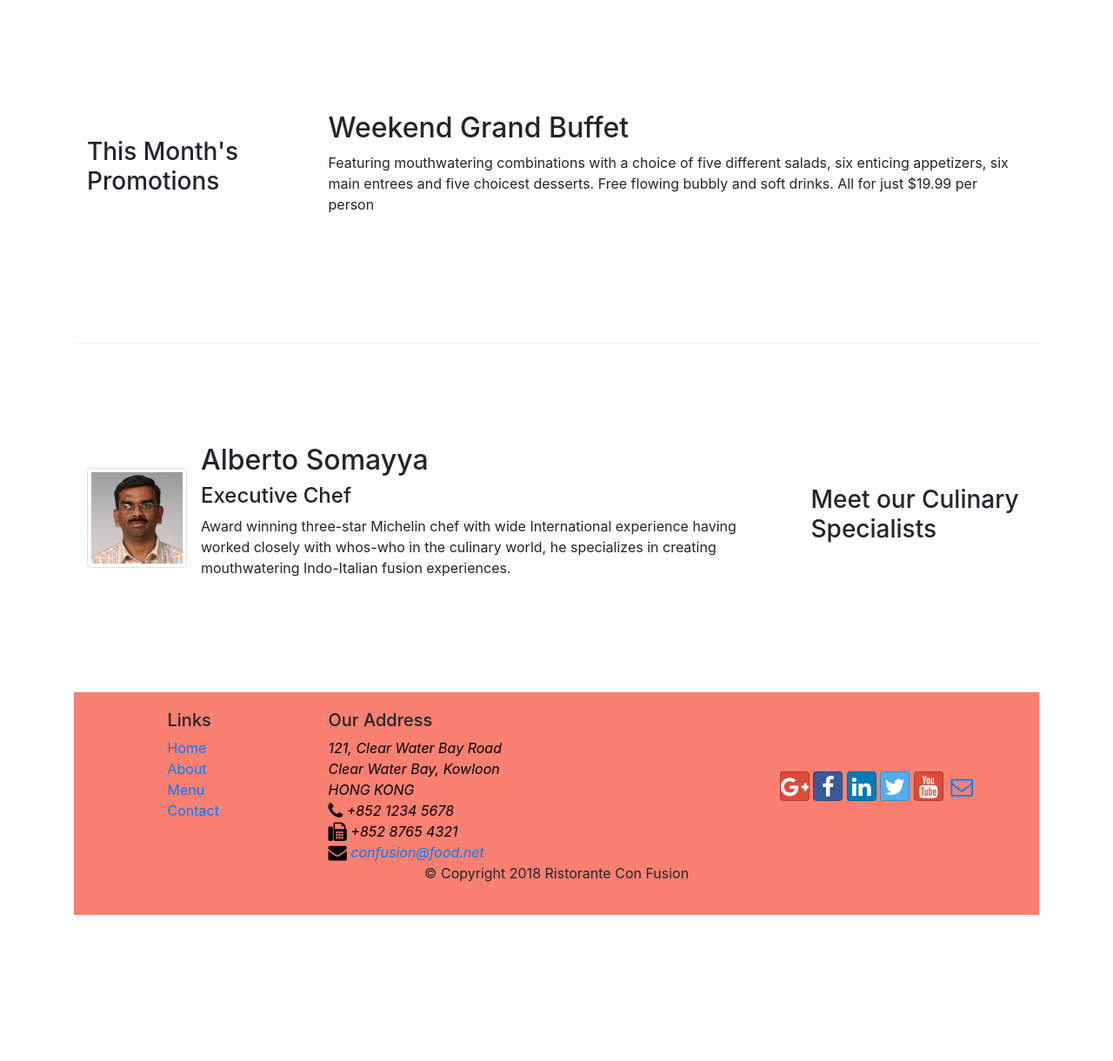
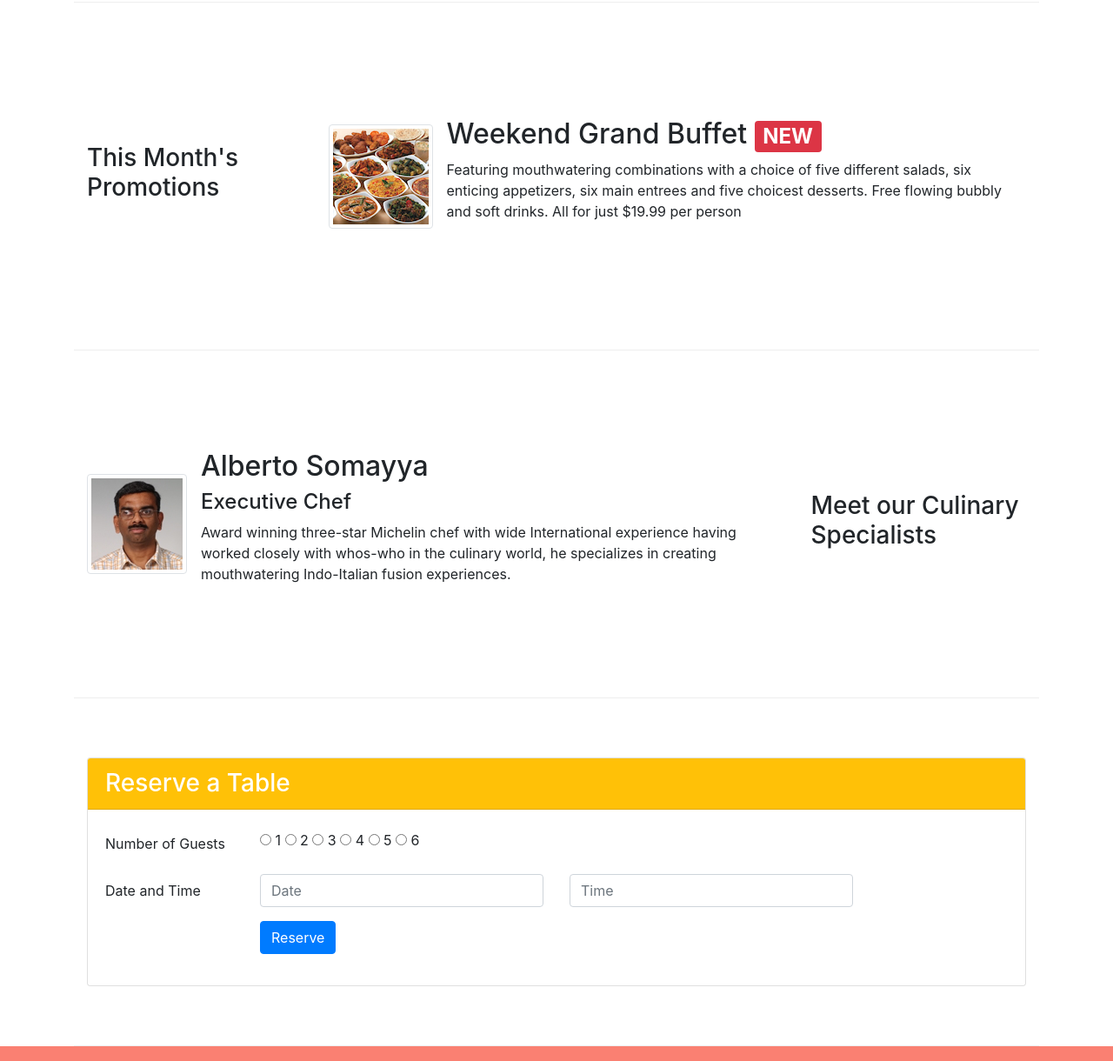
Before and after one commit to sebgatullah372/Coursera-bootstrap4, a website: page index.html in a window 1280 px wide. Shown: the part 738-1958 px from the top of the page at 87% size. Before the commit the page ends 1790 px from the top, so only its background shows below. Drawn offline with nearby package versions, Linux system fonts and the light colour scheme.

Commit message:
assignment 02

```diff
--- a/index.html
+++ b/index.html
@@ -20,27 +20,35 @@
     <header class="jumbotron">
         <div class="container">
             <div class="row row-header">
-                <div class="col-12 col-sm-6">
+                <div class="col-12 col-sm-10">
                     <h1>Ristorante con Fusion</h1>
                     <p>We take inspiration from the World's best cuisines, and create a unique fusion experience. Our lipsmacking creations will tickle your culinary senses!</p>
                 </div>
                 <div class="col-12 col-sm">
                     <div class="col-12 col-sm align-self-center">
                     <img src="img/logo.png" class="img-fluid">
+                    </div>
                 </div>
+                <div class="col-12 col-sm align-self-center">
+                    <a class="btn btn-warning btn-block btn-sm" href="#reservetable" role="button">Reserve a Table</a>
                 </div>
             </div>
         </div>
     </header>
        <nav class="navbar navbar-dark navbar-expand-sm bg-primary fixed-top">
         <div class="container">
+            <button class="navbar-toggler" type="button" data-toggle="collapse" data-target="#Navbar">
+                <span class="navbar-toggler-icon"></span>
+            </button>
            <a class="navbar-brand" href="./index.html"><img src="img/logo.png" height="30" width="41"></a>
+           <div class="collapse navbar-collapse" id="Navbar">
                 <ul class="navbar-nav mr-auto">
                     <li class="nav-item active"><a class="nav-link" href="./index.html"><span class="fa fa-home"></span> Home</a></li>
                     <li class="nav-item"><a class="nav-link" href="./aboutus.html"><span class="fa fa-info"></span> About</a></li>
                     <li class="nav-item"><a class="nav-link" href="#"><span class="fa fa-list"></span> Menu</a></li>
                     <li class="nav-item"><a class="nav-link" href="./contactus.html"><span class="fa fa-mobile"></span> Contact</a></li>
                 </ul>
+                </div>
         </div>
     </nav>
 
@@ -55,7 +63,7 @@
                     <img class="d-flex mr-3 img-thumbnail align-self-center"
                             src="img/uthappizza.png" alt="Uthappizza">
                     <div class="media-body">
-                        <h2 class="mt-0">Uthappizza</h2>
+                        <h2 class="mt-0">Uthappizza<span class="badge badge-danger">HOT</span><span class="badge badge-pill badge-secondary">$4.99</span></h2>
                         <p class="d-none d-sm-block">A unique combination of Indian Uthappam (pancake) and
                             Italian pizza, topped with Cerignola olives, ripe vine
                             cherry tomatoes, Vidalia onion, Guntur chillies and
@@ -70,9 +78,20 @@
             <div  class="col-12 col-sm-4 col-md-3">
                 <h3>This Month's Promotions</h3>
             </div>
-            <div class="col col-sm col-md">
-                <h2>Weekend Grand Buffet</h2>
+            <div class="col col-sm order-sm-last col-md">
+                <div class="media">
+                                 <img class="d-flex mr-3 img-thumbnail align-self-center"
+                            src="img/buffet.png" alt="buffet">
+
+
+                    <div class="media-body">
+
+                <h2>Weekend Grand Buffet <span class="badge badge-danger">NEW</span></h2>
+
                 <p>Featuring mouthwatering combinations with a choice of five different salads, six enticing appetizers, six main entrees and five choicest desserts. Free flowing bubbly and soft drinks. All for just $19.99 per person </p>
+
+            </div>
+        </div>
             </div>
         </div>
 
@@ -92,7 +111,89 @@
                 </div>
 
         </div>
+
+
     </div>
+
+        <div class="row row-content justify-content-center">
+            <div class="col col-sm-12 align-self-center">
+                <div class="card">
+
+                       <h3 class="card-header bg-warning text-white">Reserve a Table</h3>
+
+                    <div class="card-body">
+                        <form id="reservetable">
+
+                        <div class="form-group row align-items-center">
+                            <label for="no_of guest" class="col-sm-2 col-form-label">Number of Guests</label>
+
+                             <div class="col-8 col-sm-10">
+                            <label class="radio-inline">
+
+                                <input type="radio" name="optradio"> 1
+
+                           </label>
+
+
+                            <label class="radio-inline " >
+
+                                <input type="radio" name="optradio"> 2
+
+                           </label>
+
+                            <label class="radio-inline">
+
+                                  <input type="radio" name="optradio"> 3
+
+                            </label>
+                            <label class="radio-inline ">
+                                  <input type="radio" name="optradio"> 4
+                            </label>
+
+                            <label class="radio-inline">
+                                  <input type="radio" name="optradio"> 5
+                            </label>
+                            <label class="radio-inline">
+                                  <input type="radio" name="optradio">  6
+                            </label>
+                            </div>
+
+
+
+
+                        </div>
+
+
+                        <div class="form-group row align-items-center">
+                        <label for="date_time" class="col-md-2 col-form-label">Date and Time</label>
+                        <div class="col-6 col-sm-4">
+                            <input type="text" name="date" class="form-control" id="date" placeholder="Date">
+                        </div>
+
+                        <div class=" col-6 col-sm-4">
+
+                            <input type="text" name="time" class="form-control" id="time" placeholder="Time">
+
+                        </div>
+
+                      </div>
+                      <div class="form-group row">
+                                <div class="offset-sm-2 col-md-10">
+                                    <button type="submit" class="btn btn-primary">Reserve</button>
+                                </div>
+                            </div>
+
+                        </form>
+                    </div>
+
+                </div>
+            </div>
+
+
+            </div>
+
+
+        </div>
 
     <footer class="footer">
         <div class="container">
```
Also changed, not shown: aboutus.html (+5 -0 lines), contactus.html (+5 -0 lines).
